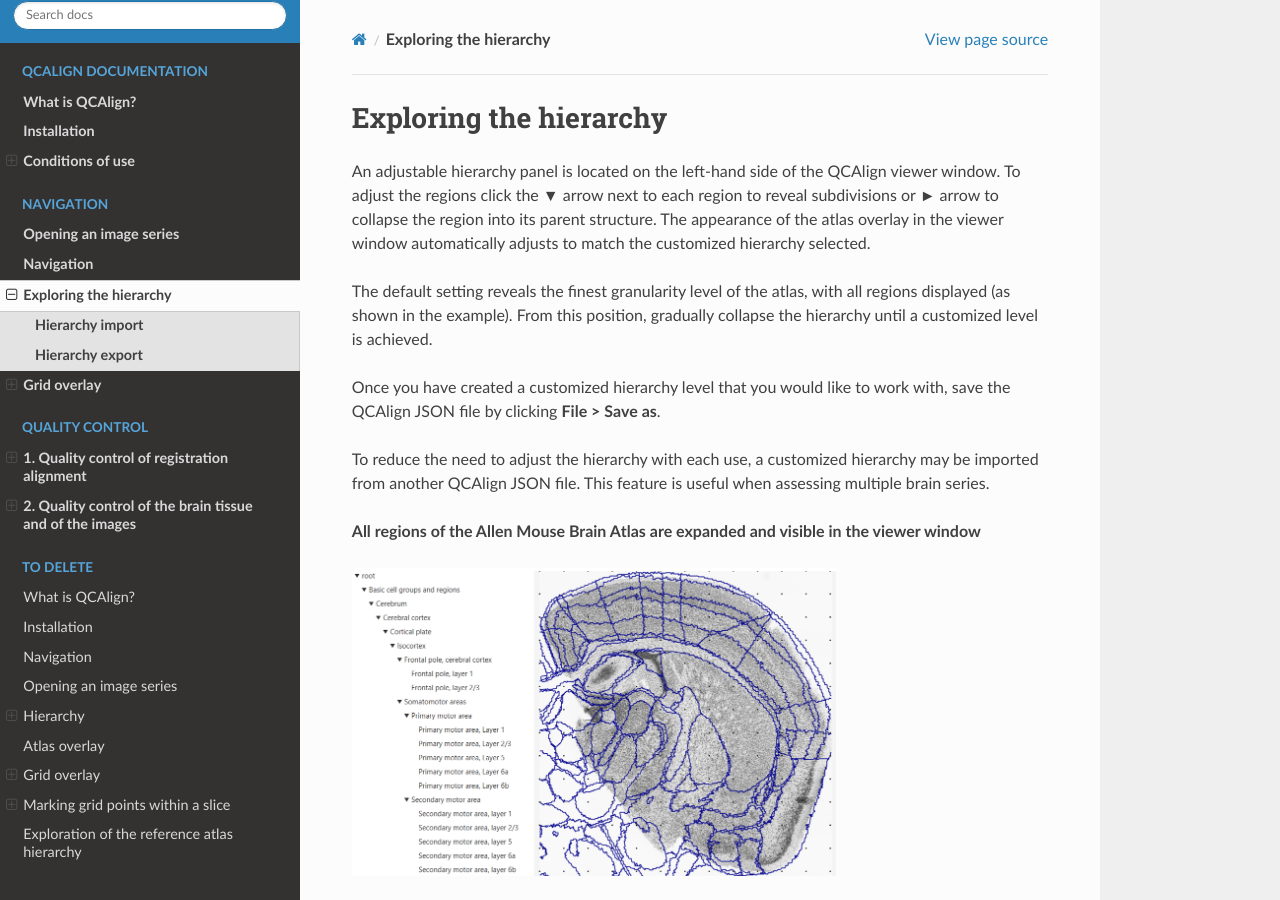
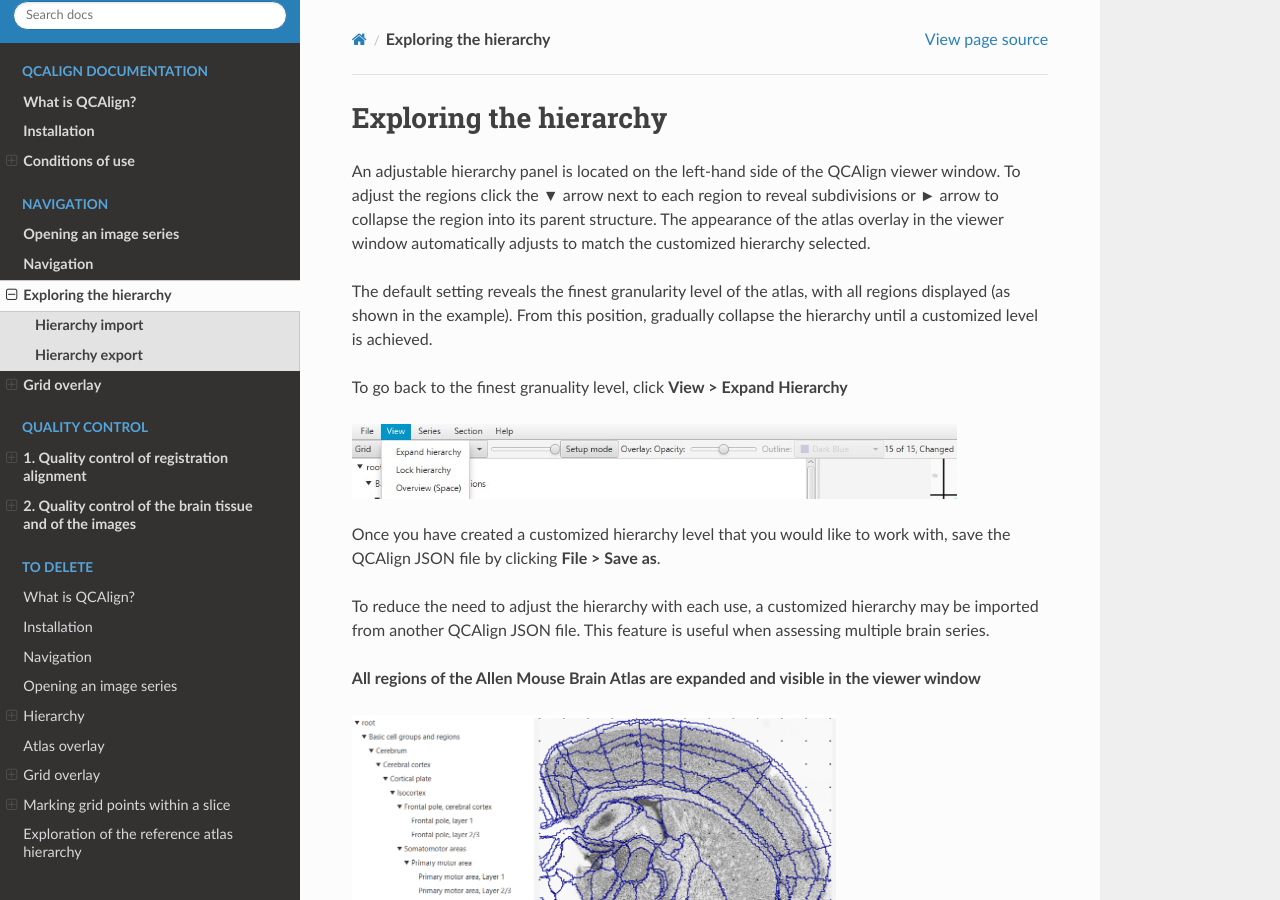
Before and after one commit to Neural-Systems-at-UIO/QCAlign, a Sphinx documentation site: the page built from docs/hierarchy.rst, in a window 1280 px wide and 900 px high. Built offline with Sphinx 7.4.7 and the Read the Docs theme 2.0.0, drawn with Linux system fonts in a browser that asks for light colours; pages that are not in the unit, such as notebooks, are missing from menus.

Commit message:
Update hierarchy.rst

```diff
--- a/docs/hierarchy.rst
+++ b/docs/hierarchy.rst
@@ -10,6 +10,12 @@
 with all regions displayed (as shown in the example). From this
 position, gradually collapse the hierarchy until a customized level is
 achieved.
+
+To go back to the finest granuality level, click **View >** **Expand Hierarchy**
+
+.. image:: vertopal_cbedec83746b4aa08b3d6abec4c06604/media/image12.jpeg
+   :width: 6.3in
+   :height: 0.77896in
 
 Once you have created a customized hierarchy level that you would like
 to work with, save the QCAlign JSON file by clicking **File > Save as**.
```
